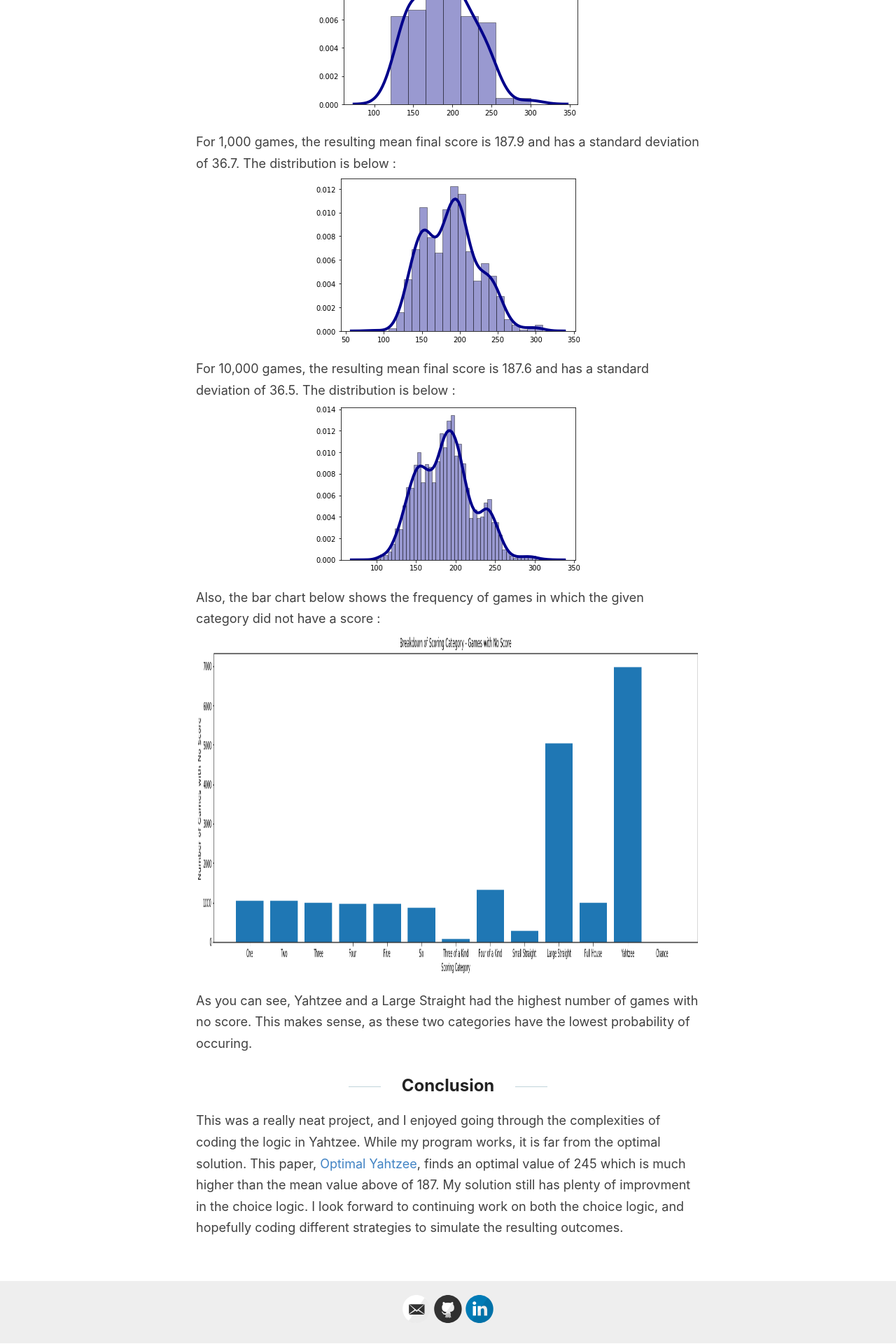
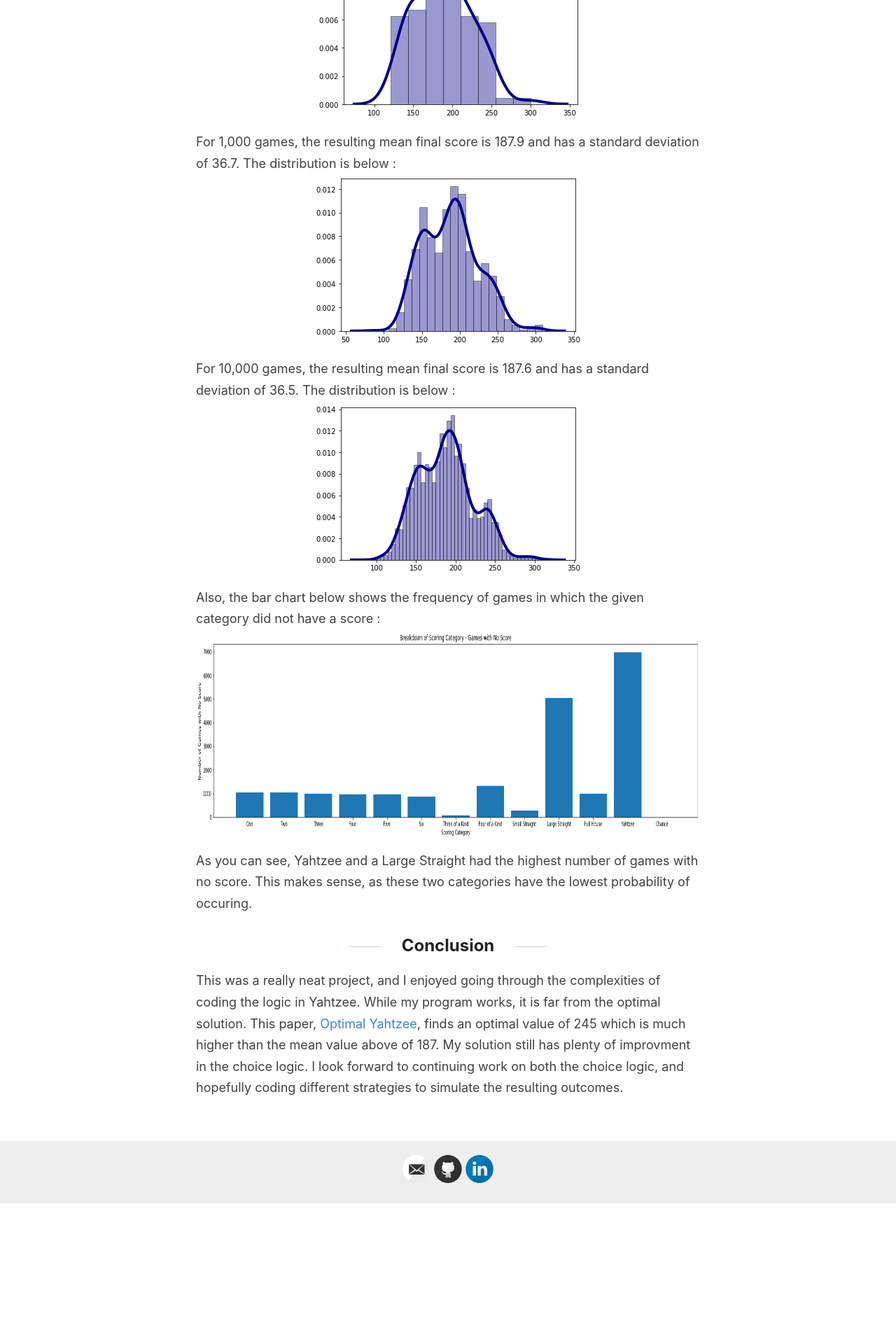
Before and after one commit to Murrkeys/Murrkeys.github.io, a Jekyll site: the page built from _posts/2020-7-8-Yahtzee-Simulation.md, in a window 1280 px wide. Shown: the part 3378-5298 px from the top of the page at 70% size. Built offline with Jekyll 4.4.1, drawn with Linux system fonts in a browser that asks for light colours; after the commit the page ends 5098 px from its top, so only the background shows below that.

Commit message:
Update 2020-7-8-Yahtzee-Simulation.md

```diff
--- a/_posts/2020-7-8-Yahtzee-Simulation.md
+++ b/_posts/2020-7-8-Yahtzee-Simulation.md
@@ -80,7 +80,7 @@ For 10,000 games, the resulting mean final score is 187.6 and has a standard dev
 <img src="/images/10000 Plot.png" alt="10,000 Games Distribution"/>
 
 Also, the bar chart below shows the frequency of games in which the given category did not have a score :
-<img src="/images/10000 Category.png" width = "2000" height = "500" alt="10,000 Games Category"/>
+<img src="/images/10000 Category.png" width = "1000" height = "300" alt="10,000 Games Category"/>
 
 As you can see, Yahtzee and a Large Straight had the highest number of games with no score. This makes sense, as these two categories have the lowest probability of occuring.
 
```
